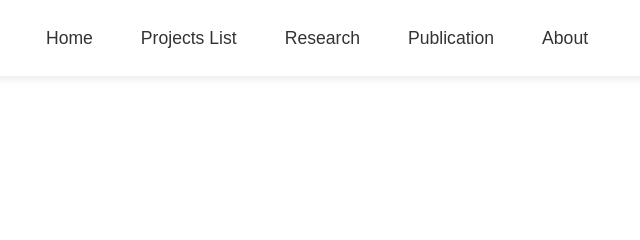
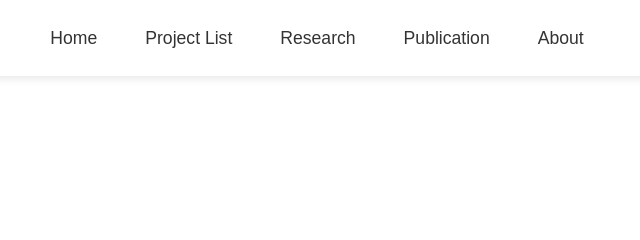
Before and after one commit to ljmmmmmmmm/yuelindalin.github.io, a plain HTML site: page p4.html in a window 1280 px wide. Shown: the top 240 px of the page, 323-963 px from the left. Drawn offline with Linux system fonts and the light colour scheme.

Commit message:
Update p4.html

```diff
--- a/p4.html
+++ b/p4.html
@@ -225,7 +225,7 @@
         <nav>
             <ul>
                 <li><a href="index.html">Home</a></li>
-                <li><a href="projects.html">Projects List</a></li>
+                <li><a href="projects.html">Project List</a></li>
                 <li><a href="research.html">Research</a></li>
                 <li><a href="publication.html">Publication</a></li>
                 <li><a href="about.html">About</a></li>
```
